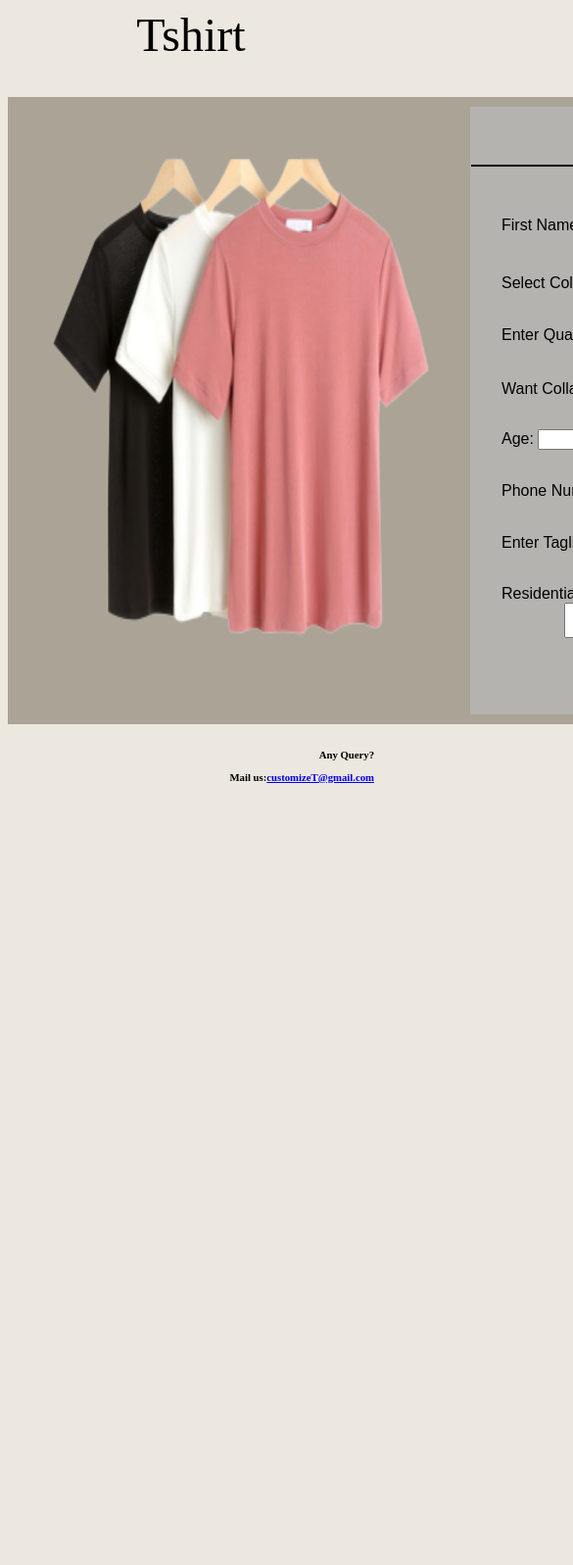
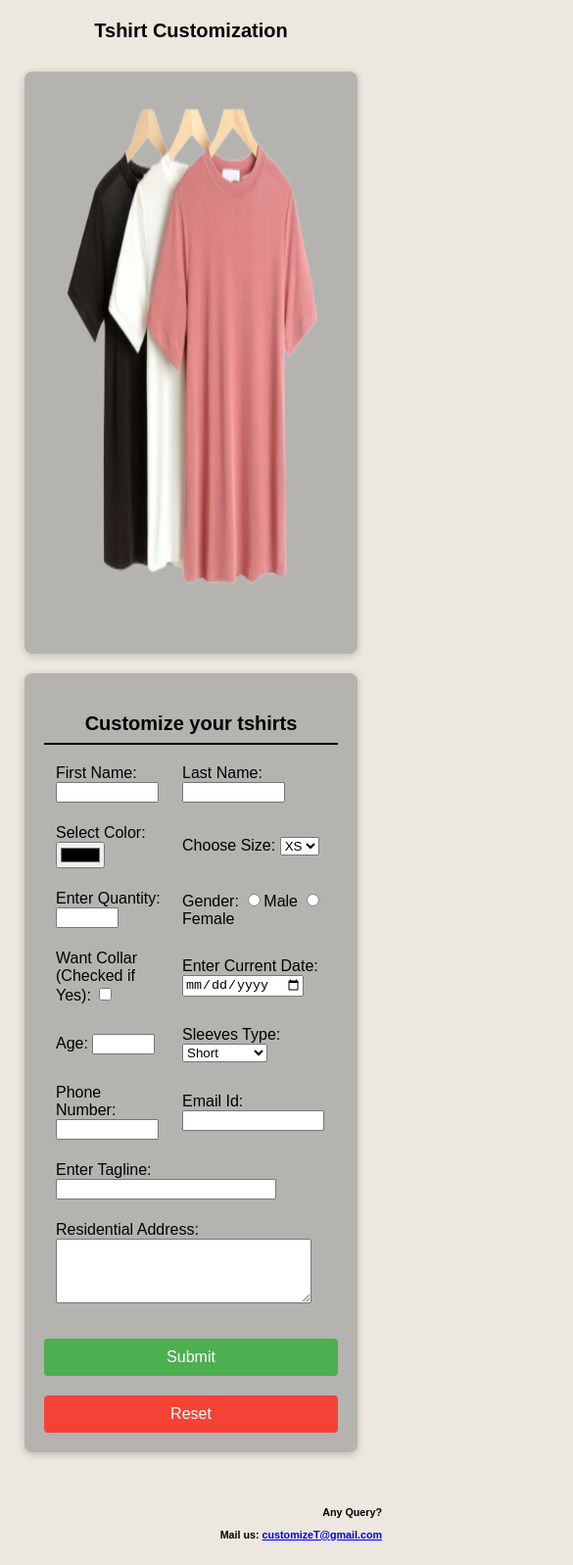
Before and after one commit to AakashArora0/CustomizedTshirts, a plain HTML site: page index.html in a window 390 px wide. Shown: the top 1597 px of the page at 98% size, 585 px wide, since content can reach past the window. Before the commit the page ends 844 px from the top, so only its background shows below. Drawn offline with Linux system fonts and the light colour scheme.

Commit message:
Updated index.html by adding CSS to make the form responsive

```diff
--- a/index.html
+++ b/index.html
@@ -1,82 +1,145 @@
-<html>
+<!DOCTYPE html>
+<html lang="en">
 <head>
+    <meta charset="UTF-8">
+    <meta name="viewport" content="width=device-width, initial-scale=1.0">
+    <title>Tshirt Customization</title>
+    <style>
+        body {
+            background-color: #ECE7DF;
+            font-family: Arial, sans-serif;
+            margin: 0;
+            padding: 0;
+        }
+        header {
+            text-align: center;
+            font-size: 24px;
+            font-weight: bold;
+            margin-top: 20px;
+        }
+        .container {
+            max-width: 1200px; /* Set a maximum width for the container */
+            margin: 0 auto; /* Center the container horizontally */
+            display: flex;
+            flex-wrap: wrap;
+            justify-content: center; /* Center items horizontally */
+            align-items: flex-start; /* Align items at the start */
+            padding: 20px; /* Optional padding */
+        }
+        .image-container, .form-container {
+            flex: 1;
+            min-width: 300px; /* Minimum width for mobile */
+            margin: 10px;
+            background-color: #B5B3B0;
+            border-radius: 8px;
+            padding: 20px;
+            box-shadow: 0 2px 8px rgba(0, 0, 0, 0.2); /* Optional: Adds shadow for better visibility */
+        }
+        table {
+            width: 100%;
+        }
+        td {
+            padding: 10px;
+        }
+        button {
+            margin-top: 20px;
+            padding: 10px 20px;
+            font-size: 16px;
+            background-color: #4CAF50; /* Green background */
+            color: white; /* White text */
+            border: none; /* Remove borders */
+            border-radius: 4px; /* Rounded corners */
+            cursor: pointer; /* Pointer cursor */
+        }
+        button[type="reset"] {
+            background-color: #f44336; /* Red background for reset */
+        }
+        button:hover {
+            opacity: 0.8; /* Slightly transparent on hover */
+        }
+        /* Responsive styles */
+        @media (max-width: 768px) {
+            header {
+                font-size: 20px;
+            }
+            button {
+                width: 100%;
+                padding: 10px;
+            }
+            img{
+              width: 300px;
+            }
+        }
+    </style>
     <script type="text/javascript">
-function fname()
-{
-var f_name=form1.First_Name.value;
-re1 = /[^A-Z,a-z]/
-if(re1.test(f_name))
-{
+        function fname() {
+            var f_name = form1.First_Name.value;
+            re1 = /[^A-Z,a-z]/;
+            if (re1.test(f_name)) {
                 alert('InCorrect First Name');
             }
         }
-function lname()
-{
-var name=form1.Last_Name.value;
-re = /[^A-Z,a-z]/
-if (re.test(name))
-{
+
+        function lname() {
+            var name = form1.Last_Name.value;
+            re = /[^A-Z,a-z]/;
+            if (re.test(name)) {
                 alert('InCorrect Last Name');
             }
         }
-function age()
-{
-var age_value=form1.Age.value;
-re3 = /\D/
-if (re3.test(age_value))
-{
+
+        function age() {
+            var age_value = form1.age.value; // Fixed: use form1.age instead of form1.Age
+            re3 = /\D/;
+            if (re3.test(age_value)) {
                 alert('Enter Age In Number Format');
             }
         }
-function p_no()
-{
-var ph_no=form1.phone_no.value;
+
+        function p_no() {
+            var ph_no = form1.phone_no.value;
             re4 = /^\d{10}$/;
-if (!re4.test(ph_no))
-{
+            if (!re4.test(ph_no)) {
                 alert('Enter Valid Phone Number');
             }
+        }
 
-}
-function email()
-{
-var e=form1.emailid.value;
-re5 =/^(([^<>()[\]\.,;:\s@\"]+(\.[^<>()[\]\.,;:\s@\"]+)*)|(\".+\"))@(([^<>()[\]\.,;:\s@\"]+\.)+[^<>()[\]\.,;:\s@\"]{2,})$/i;
-if (!re5.test(e))
-{
+        function email() {
+            var e = form1.emailid.value;
+            re5 = /^(([^<>()[\]\\.,;:\s@\"]+(\.[^<>()[\]\\.,;:\s@\"]+)*)|(\".+\"))@(([^<>()[\]\\.,;:\s@\"]+\.)+[^<>()[\]\\.,;:\s@\"]{2,})$/i;
+            if (!re5.test(e)) {
                 alert('Enter Valid Email Id');
             }
         }
-</script>
-</head>
-<body bgcolor="ECE7DF">
-<script type="text/javascript">
+
         var mywindow;
-function openwindow()
-{
-var f_name=form1.First_Name.value;
-var name=form1.Last_Name.value;
-var ph_no=form1.phone_no.value;
-var e=form1.emailid.value;
-var c=form1.c.value;
-var sleeve =form1.sleeve.value;
-var qt =form1.qt.value;
+        function openwindow() {
+            var f_name = form1.First_Name.value;
+            var name = form1.Last_Name.value;
+            var ph_no = form1.phone_no.value;
+            var e = form1.emailid.value;
+            var c = form1.c.checked ? "Yes" : "No"; // Checkbox value
+            var sleeve = form1.sleeve.value;
+            var qt = form1.qt.value;
             var d = new Date();
-mywindow=window.open("","","height=400,width=400,left=100,top=100");
+            mywindow = window.open("", "", "height=400,width=400,left=100,top=100");
+
             mywindow.document.writeln("<html>");
             mywindow.document.writeln("<head>");
+            mywindow.document.writeln("<title>Bill</title>");
+            mywindow.document.writeln("</head>");
             mywindow.document.writeln("<body>");
             mywindow.document.writeln("<h1>BILL<br><br></h1>");
             mywindow.document.writeln("<h4>");
-mywindow.document.writeln("Name:"+ f_name+ "  " +name +"<br>");
-mywindow.document.writeln("Contact No:"+ph_no+"<br>");
-mywindow.document.writeln("Email-Id:"+e+"<br>");
-mywindow.document.writeln("Want Collor:"+c+"<br>");
-mywindow.document.writeln("Sleeves Type:"+sleeve+"<br>");
-mywindow.document.writeln("Quantity:"+qt+"<br>");
-mywindow.document.writeln("Date:"+d+"<br>");
-let a = qt*600;
-mywindow.document.writeln("Amount:"+a+"<br>");
+            mywindow.document.writeln("Name: " + f_name + " " + name + "<br>");
+            mywindow.document.writeln("Contact No: " + ph_no + "<br>");
+            mywindow.document.writeln("Email-Id: " + e + "<br>");
+            mywindow.document.writeln("Want Collar: " + c + "<br>");
+            mywindow.document.writeln("Sleeves Type: " + sleeve + "<br>");
+            mywindow.document.writeln("Quantity: " + qt + "<br>");
+            mywindow.document.writeln("Date: " + d.toLocaleString() + "<br>");
+            let a = qt * 600;
+            mywindow.document.writeln("Amount: " + a + "<br>");
             mywindow.document.writeln("</h4>");
             mywindow.document.writeln("</body>");
             mywindow.document.writeln("</html>");
@@ -84,76 +147,80 @@ mywindow.document.close();
             mywindow.focus();
         }
     </script>
-<header><center><font face="Cooper Black" size="24">Tshirt</font></center></header><br><br>
-<center><table cellspacing="10px" width="1300" bgcolor="AAA396">
-<td><center><img src="tshirt.png" width="450" height="550"></center></td>
-<td bgcolor="B5B3B0">
+</head>
+<body>
+    <header>Tshirt Customization</header>
+    <div class="container">
+        <div class="image-container">
+            <img src="tshirt.png" width="450" height="550" alt="T-shirt">
+        </div>
+        <div class="form-container">
             <form name="form1">
-<h1 align="center">Customize your tshirts</h1><hr color="black" border=5>
-<h3>
-<table cellspacing="30px" width="900" >
-<tr><td><font face="sans-serif">
-First Name: <input type="text" name="First_Name" size=10 onblur="fname()"></font>
-</td><td><font face="sans-serif">
-Last Name: <input type="text" name="Last_Name" size=10 onblur="lname()"></font>
-</td></tr>
-<tr><td><font face="sans-serif">
-Select Color: <input type="color" name="color" value="ffffff"></font>
-</td><td><font face="sans-serif">
-Choose Size:
+              <header>Customize your tshirts</form></header>
+                <hr color="black" border="5">
+                <table>
+                    <tr>
+                        <td>First Name: <input type="text" name="First_Name" size="10" onblur="fname()"></td>
+                        <td>Last Name: <input type="text" name="Last_Name" size="10" onblur="lname()"></td>
+                    </tr>
+                    <tr>
+                        <td>Select Color: <input type="color" name="color" value="ffffff"></td>
+                        <td>Choose Size:
                             <select name="size">
                                 <option value="XS">XS</option>
                                 <option value="S">S</option>
                                 <option value="M">M</option>
                                 <option value="L">L</option>
                                 <option value="XL">XL</option>
-</select></font>
-</td></tr>
-<tr><td><font face="sans-serif">
-Enter Quantity: <input type="number" name="qt" maxlength=3 size=3 min="1" max="100"></font>
-</td><td><font face="sans-serif">
-Gender: <input type="radio" name="r0" value="male">Male
-<input type="radio" name="r0" value="female">Female</font>
-</td></tr>
-<tr><td><font face="sans-serif">
-Want Collar(Checked if Yes): <input type="checkbox" name="c"></font>
-</td><td><font face="sans-serif">
-Enter Current Date: <input type="date" name="bdate"></font>
-</td></tr>
-<tr><td><font face="sans-serif">
-Age: <input type="number" name="age" maxlength=3 size=3 min="10" max="100" onblur="age()"></font>
-</td><td><font face="sans-serif">
-Sleeves Type: <select name="sleeve">
+                            </select>
+                        </td>
+                    </tr>
+                    <tr>
+                        <td>Enter Quantity: <input type="number" name="qt" maxlength="3" size="3" min="1" max="100"></td>
+                        <td>Gender:
+                            <input type="radio" name="r0" value="male">Male
+                            <input type="radio" name="r0" value="female">Female
+                        </td>
+                    </tr>
+                    <tr>
+                        <td>Want Collar (Checked if Yes): <input type="checkbox" name="c"></td>
+                        <td>Enter Current Date: <input type="date" name="bdate"></td>
+                    </tr>
+                    <tr>
+                        <td>Age: <input type="number" name="age" maxlength="3" size="3" min="10" max="100" onblur="age()"></td>
+                        <td>Sleeves Type:
+                            <select name="sleeve">
                                 <option value="Short">Short</option>
                                 <option value="Long">Long</option>
                                 <option value="Sleeveless">Sleeveless</option>
-</select></font>
-</td></tr>
-<tr><td><font face="sans-serif">
-Phone Number: <input type="tel" name="phone_no" maxlength=10 size=10 onblur="p_no()"></font>
-</td><td><font face="sans-serif">
-Email Id: <input type="email" name="emailid" maxlength=20 size=15 onblur="email()"></font>
-</td></tr>
-<tr><td colspan="2"><font face="sans-serif">
-Enter Tagline: <input type="text" name="tline" size=25 ></font>
-</td></tr>
-<tr><td colspan="2"><font face="sans-serif">
-Residential Address:<br>
-&emsp;&emsp;&emsp;&emsp;<textarea name="address" cols=30 row=4></textarea></font>
-</td></tr>
+                            </select>
+                        </td>
+                    </tr>
+                    <tr>
+                        <td>Phone Number: <input type="tel" name="phone_no" maxlength="10" size="10" onblur="p_no()"></td>
+                        <td>Email Id: <input type="email" name="emailid" maxlength="20" size="15" onblur="email()"></td>
+                    </tr>
+                    <tr>
+                        <td colspan="2">Enter Tagline: <input type="text" name="tline" size="25"></td>
+                    </tr>
+                    <tr>
+                        <td colspan="2">Residential Address:<br>
+                            <textarea name="address" cols="30" rows="4"></textarea>
+                        </td>
+                    </tr>
                 </table>
                 <center>
-<button onclick="openwindow()" height="50">Submit</button>&emsp;
-<input type="reset" name="reset" value="Reset">&emsp;
+                    <button type="button" onclick="openwindow()">Submit</button>
+                    <button type="reset">Reset</button>
                 </center>
-</h3>
             </form>
-</form></td></table></center>
-
+        </div>
+    </div>
     <footer>
         <h6 align="right">
             <p>Any Query?</p>
-  <p>Mail us:<a href="mailto:customizeT@gmail.com">customizeT@gmail.com</a></p></h6>
+            <p>Mail us: <a href="mailto:customizeT@gmail.com">customizeT@gmail.com</a></p>
+        </h6>
     </footer>
 </body>
 </html>
```
Lines whose indentation alone changed are shown as unchanged.
